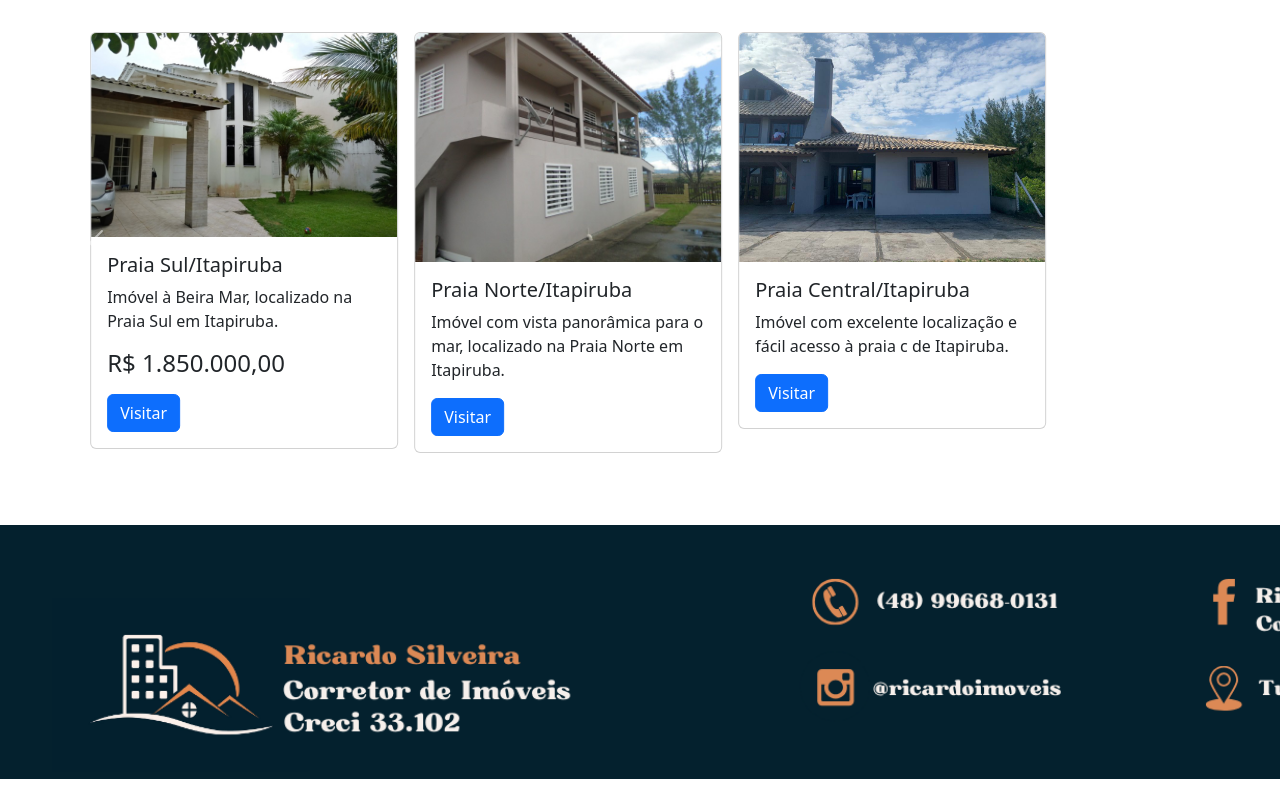
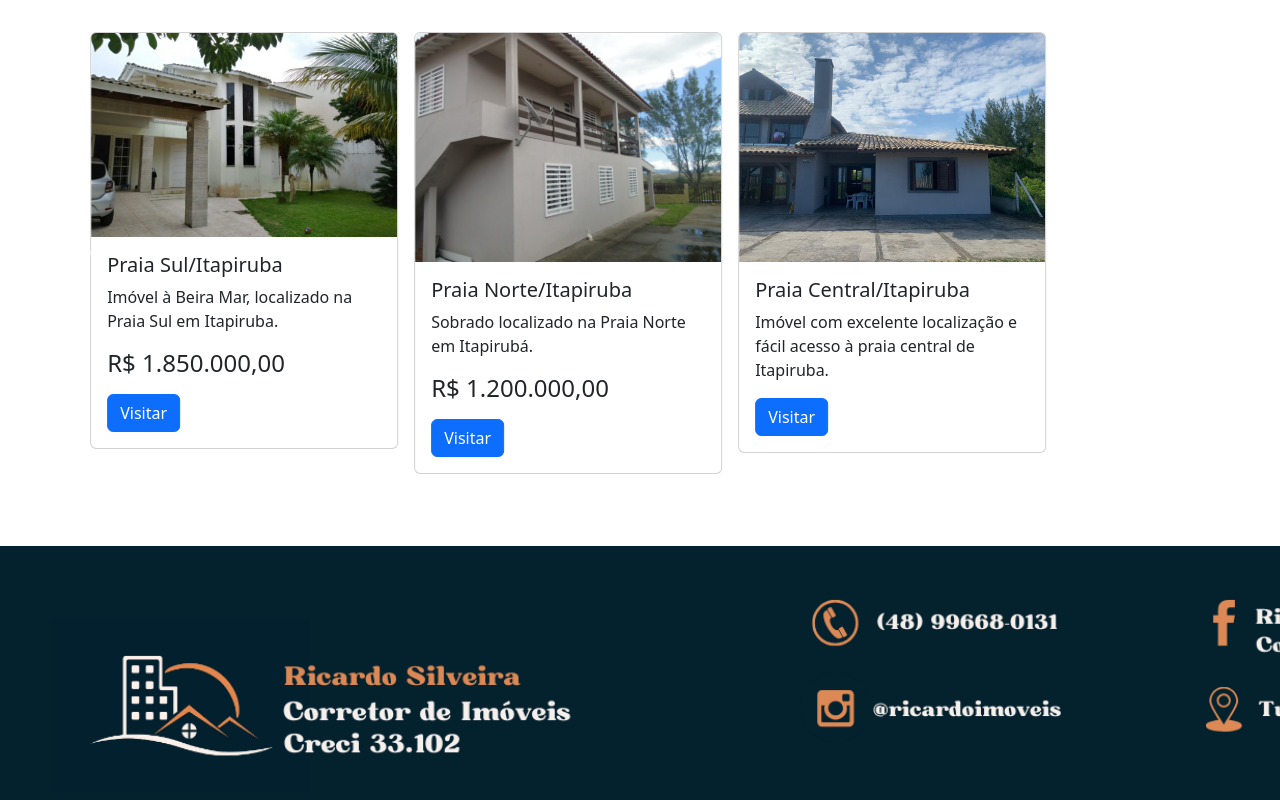
Before and after one commit to Natiele485/siteoficial, a plain HTML site: page index.html in a window 1280 px wide. Shown: the part 2248-3048 px from the top of the page. Before the commit the page ends 3027 px from the top, so only its background shows below. Drawn offline with nearby package versions, Linux system fonts and the light colour scheme.

Commit message:
Update index.html

```diff
--- a/index.html
+++ b/index.html
@@ -192,8 +192,9 @@
                             <img src="casa 2-1.jpg" class="card-img-top" alt="Imagem de Praia Norte/Itapiruba">
                             <div class="card-body">
                                 <h5 class="card-title">Praia Norte/Itapiruba</h5>
-                                <p class="card-text">Imóvel com vista panorâmica para o mar, localizado na Praia Norte
-                                    em Itapiruba.</p>
+                                <p class="card-text">Sobrado localizado na Praia Norte em Itapirubá.
+                                    <h4>R$ 1.200.000,00</h4>
+                                </p>
                                 <a href="Imovel02.html"
                                     class="btn btn-primary">Visitar</a>
                             </div>
@@ -206,7 +207,7 @@
                             <img src="casa 3-1.jpg" class="card-img-top" alt="Imagem de Praia Central/Itapiruba">
                             <div class="card-body">
                                 <h5 class="card-title">Praia Central/Itapiruba</h5>
-                                <p class="card-text">Imóvel com excelente localização e fácil acesso à praia c de
+                                <p class="card-text">Imóvel com excelente localização e fácil acesso à praia central de
                                     Itapiruba.</p>
                                 <a href="Imovel03.html"
                                     class="btn btn-primary">Visitar</a>
```
